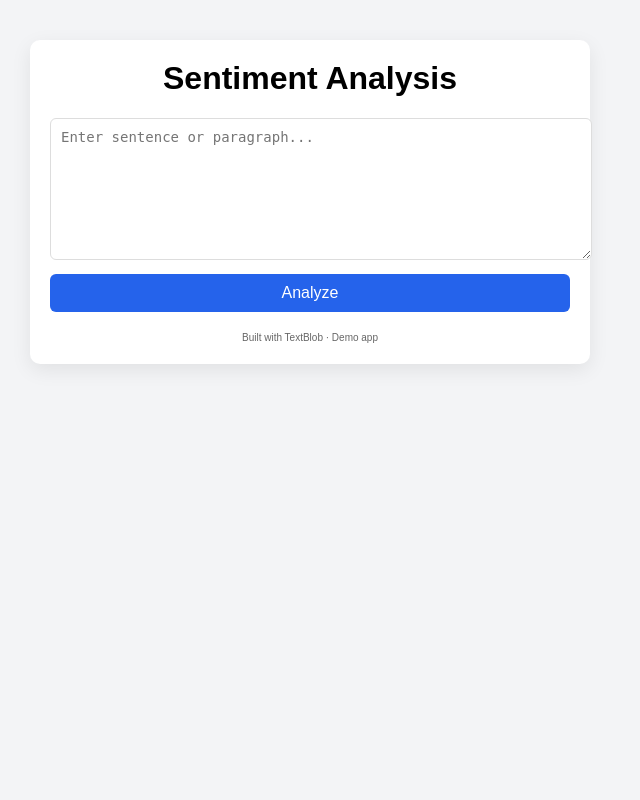
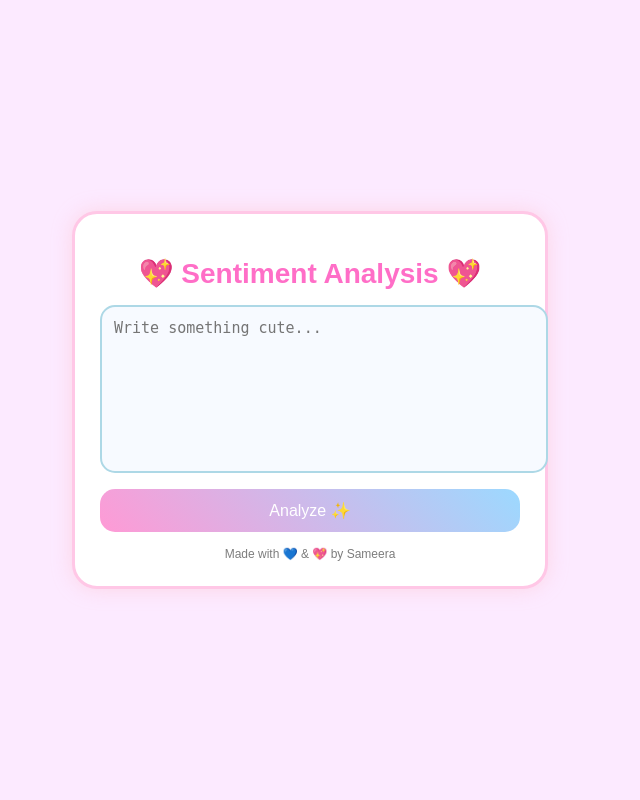
Before and after one commit to Sameera398create/NLP-Sentiment-App, a Flask app: page / in a window 1280 px wide. Shown: the whole page, without its empty margins (330-970 px from the left). Run offline with Flask 3, Linux system fonts and the light colour scheme.

Commit message:
Updated cute aesthetic UI (baby pink & sky blue)

```diff
--- a/static/style.css
+++ b/static/style.css
@@ -1,42 +1,99 @@
+/* 🌙 Cute Aesthetic Theme — Baby Pink + Sky Blue */
+
 body {
-  font-family: Arial, Helvetica, sans-serif;
-  background: #f3f4f6;
     margin: 0;
+    padding: 0;
+    font-family: "Poppins", sans-serif;
+    background: #fceaff; /* light baby pink */
+    display: flex;
+    justify-content: center;
+    align-items: center;
+    min-height: 100vh;
 }
+
 .container {
-  width: 520px;
-  margin: 40px auto;
-  background: #fff;
-  padding: 20px;
-  border-radius: 10px;
-  box-shadow: 0 6px 20px rgba(0,0,0,0.08);
+    width: 420px;
+    background: white;
+    padding: 25px;
+    border-radius: 25px;
+    box-shadow: 0 0 20px rgba(255, 182, 193, 0.4); /* pink glow */
+    text-align: center;
+    border: 3px solid #ffc7e6;
 }
-h1 { text-align: center; margin-top: 0; }
+
+.title {
+    font-size: 28px;
+    color: #ff6ec7; /* Barbie pink */
+    margin-bottom: 15px;
+}
+
 textarea {
     width: 100%;
-  min-height: 120px;
-  padding: 10px;
-  resize: vertical;
-  border: 1px solid #ddd;
-  border-radius: 6px;
-  font-size: 14px;
+    height: 140px;
+    padding: 12px;
+    border-radius: 15px;
+    border: 2px solid #add8e6; /* sky blue border */
+    outline: none;
+    font-size: 15px;
+    resize: none;
+    background: #f7faff;
+    transition: 0.3s;
 }
-button {
-  margin-top: 10px;
+
+textarea:focus {
+    border-color: #8ecbff;
+    box-shadow: 0 0 8px skyblue;
+}
+
+.btn {
     width: 100%;
-  padding: 10px;
-  background: #2563eb;
-  color: #fff;
+    background: linear-gradient(45deg, #ff9ad5, #9cd9ff);
+    padding: 12px;
+    font-size: 16px;
+    border-radius: 15px;
+    color: white;
     border: none;
-  border-radius: 6px;
-  font-size: 16px;
     cursor: pointer;
+    margin-top: 12px;
+    transition: 0.3s;
 }
-.result {
+
+.btn:hover {
+    transform: scale(1.05);
+    box-shadow: 0 4px 12px rgba(255, 159, 205, 0.6);
+}
+
+.result-box {
+    background: #fff6fb;
+    border: 2px solid #ffd3ec;
+    padding: 15px;
+    border-radius: 15px;
     margin-top: 18px;
-  padding: 12px;
-  background: #f8fafc;
-  border-radius: 6px;
-  border: 1px solid #e6eefc;
+    text-align: left;
+    font-size: 15px;
 }
-footer { margin-top: 18px; text-align:center; color:#666; font-size:12px;}
+
+.sentiment {
+    font-weight: bold;
+    font-size: 20px;
+    text-align: center;
+}
+
+/* Sentiment colors */
+.sentiment.Positive {
+    color: #ff69b4; /* pink */
+}
+
+.sentiment.Negative {
+    color: #6fa8dc; /* sad blue */
+}
+
+.sentiment.Neutral {
+    color: #ffa500; /* orange */
+}
+
+footer {
+    margin-top: 15px;
+    font-size: 12px;
+    color: #7d7d7d;
+}
--- a/templates/index.html
+++ b/templates/index.html
@@ -1,31 +1,37 @@
-<!doctype html>
+<!DOCTYPE html>
 <html lang="en">
 <head>
-  <meta charset="utf-8" />
-  <meta name="viewport" content="width=device-width,initial-scale=1" />
-  <title>Sentiment Analysis</title>
-  <link rel="stylesheet" href="{{ url_for('static', filename='style.css') }}">
+    <meta charset="UTF-8">
+    <meta name="viewport" content="width=device-width, initial-scale=1.0">
+    <title>Sentiment Analysis 💖</title>
+    <link rel="stylesheet" href="/static/style.css">
 </head>
 <body>
-  <div class="container">
-    <h1>Sentiment Analysis</h1>
 
-    <form method="post">
-      <textarea name="user_text" placeholder="Enter sentence or paragraph..." required></textarea>
-      <button type="submit">Analyze</button>
-    </form>
+    <div class="container">
+        <h1 class="title">💖 Sentiment Analysis 💖</h1>
 
-    {% if result %}
-    <div class="result">
-      <p><strong>Input:</strong> {{ result.text }}</p>
-      <p><strong>Polarity:</strong> {{ result.polarity }}</p>
-      <h3>{{ result.mood }}</h3>
+        <form method="POST">
+            <textarea name="user_text" placeholder="Write something cute..." required>{{ result.text if result }}</textarea>
+            <button type="submit" class="btn">Analyze ✨</button>
+        </form>
+
+        {% if result %}
+        <div class="result-box">
+            <p><b>Input:</b> {{ result.text }}</p>
+            <p><b>Polarity:</b> {{ result.polarity }}</p>
+            <p class="sentiment {{ result.label }}">
+                {{ result.label }}
+                {% if result.label == "Positive" %} 😊💖
+                {% elif result.label == "Negative" %} 😢💔
+                {% else %} 😐✨
+                {% endif %}
+            </p>
+        </div>
+        {% endif %}
+
+        <footer>Made with 💙 & 💖 by Sameera</footer>
     </div>
-    {% endif %}
 
-    <footer>
-      <small>Built with TextBlob · Demo app</small>
-    </footer>
-  </div>
 </body>
 </html>
```
Lines whose indentation alone changed are shown as unchanged.
